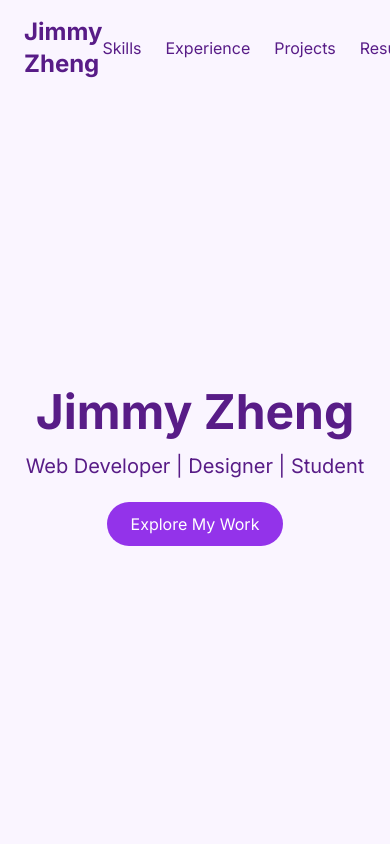
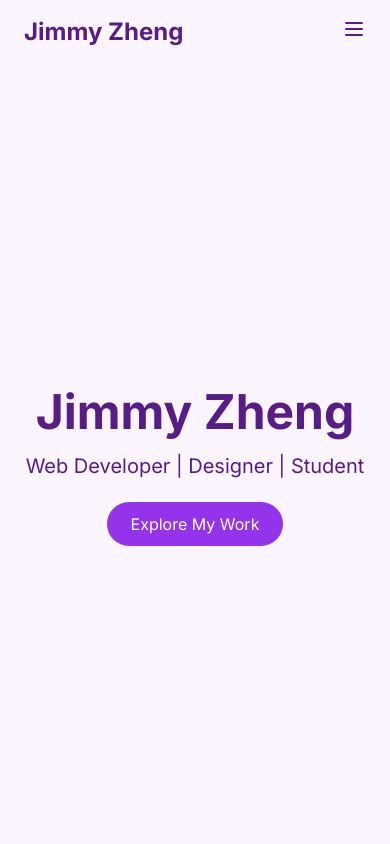
Before and after one commit to j1mmyzz/jimeweb2025, a Next.js app: page / in a window 390 px wide. Shown: the top 844 px of the page. Built offline with nearby package versions, Linux system fonts and the light colour scheme.

Commit message:
Responsive

```diff
--- a/app/components/Navbar.tsx
+++ b/app/components/Navbar.tsx
@@ -2,9 +2,11 @@
 
 import { useState, useEffect } from "react";
 import { Link } from "react-scroll";
+import { motion, AnimatePresence } from "framer-motion";
 
 const Navbar = () => {
   const [isScrolled, setIsScrolled] = useState(false);
+  const [isOpen, setIsOpen] = useState(false);
 
   useEffect(() => {
     const handleScroll = () => {
@@ -18,6 +20,34 @@ const Navbar = () => {
     window.addEventListener("scroll", handleScroll);
     return () => window.removeEventListener("scroll", handleScroll);
   }, []);
+
+  const toggleMenu = () => {
+    setIsOpen(!isOpen);
+  };
+
+  const menuVariants = {
+    closed: {
+      opacity: 0,
+      y: -20,
+      transition: {
+        staggerChildren: 0.05,
+        staggerDirection: -1,
+      },
+    },
+    open: {
+      opacity: 1,
+      y: 0,
+      transition: {
+        staggerChildren: 0.07,
+        delayChildren: 0.2,
+      },
+    },
+  };
+
+  const menuItemVariants = {
+    closed: { opacity: 0, y: -10 },
+    open: { opacity: 1, y: 0 },
+  };
 
   return (
     <nav
@@ -37,10 +67,7 @@ const Navbar = () => {
           >
             Jimmy Zheng
           </Link>
-          <div className="flex space-x-6">
-            {/* <Link to="hero" smooth={true} duration={500} className="cursor-pointer hover:text-purple-300">
-              Home
-            </Link> */}
+          <div className="hidden md:flex space-x-6">
             <Link
               to="skills"
               smooth={true}
@@ -66,14 +93,94 @@ const Navbar = () => {
               Projects
             </Link>
             <a
+              className="cursor-pointer hover:text-purple-300"
               href="https://drive.google.com/file/d/1h-WT08z5IdUqxzDKr8aivj8WeeKyQObR/view"
               target="_blank"
             >
               Resume
             </a>
           </div>
+          <div className="md:hidden">
+            <button
+              onClick={toggleMenu}
+              className="focus:outline-none"
+              aria-label="Toggle menu"
+            >
+              <svg
+                className="w-6 h-6"
+                fill="none"
+                strokeLinecap="round"
+                strokeLinejoin="round"
+                strokeWidth="2"
+                viewBox="0 0 24 24"
+                stroke="currentColor"
+              >
+                {isOpen ? (
+                  <path d="M6 18L18 6M6 6l12 12" />
+                ) : (
+                  <path d="M4 6h16M4 12h16M4 18h16" />
+                )}
+              </svg>
+            </button>
+          </div>
         </div>
       </div>
+      <AnimatePresence>
+        {isOpen && (
+          <motion.div
+            initial="closed"
+            animate="open"
+            exit="closed"
+            variants={menuVariants}
+            className="md:hidden bg-purple-800 text-white"
+          >
+            <div className="container mx-auto px-6 py-4">
+              <motion.div variants={menuItemVariants}>
+                <Link
+                  to="skills"
+                  smooth={true}
+                  duration={500}
+                  className="block py-2 cursor-pointer hover:text-purple-300"
+                  onClick={toggleMenu}
+                >
+                  Skills
+                </Link>
+              </motion.div>
+              <motion.div variants={menuItemVariants}>
+                <Link
+                  to="experience"
+                  smooth={true}
+                  duration={500}
+                  className="block py-2 cursor-pointer hover:text-purple-300"
+                  onClick={toggleMenu}
+                >
+                  Experience
+                </Link>
+              </motion.div>
+              <motion.div variants={menuItemVariants}>
+                <Link
+                  to="projects"
+                  smooth={true}
+                  duration={500}
+                  className="block py-2 cursor-pointer hover:text-purple-300"
+                  onClick={toggleMenu}
+                >
+                  Projects
+                </Link>
+              </motion.div>
+              <motion.div variants={menuItemVariants}>
+                <a
+                  className="block py-2 cursor-pointer hover:text-purple-300"
+                  href="https://drive.google.com/file/d/1h-WT08z5IdUqxzDKr8aivj8WeeKyQObR/view"
+                  target="_blank"
+                >
+                  Resume
+                </a>
+              </motion.div>
+            </div>
+          </motion.div>
+        )}
+      </AnimatePresence>
     </nav>
   );
 };
```
